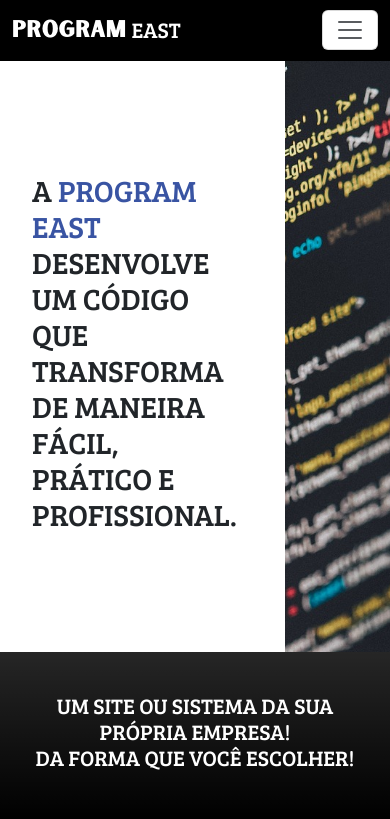
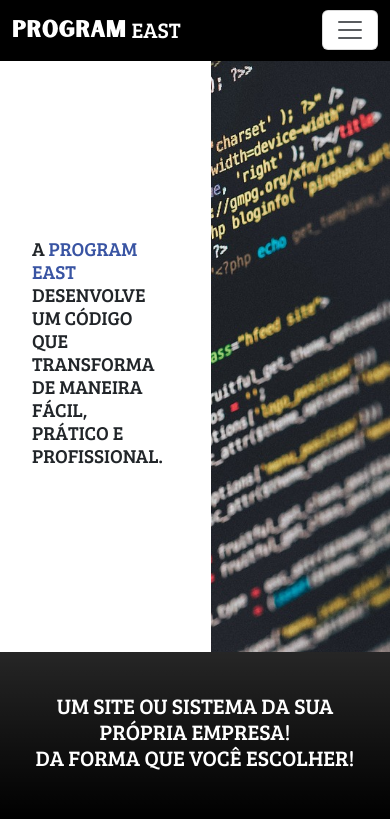
Before and after one commit to ProgramEast/portfolio, a PHP site: page / in a window 390 px wide. Shown: the top 819 px of the page. Run offline with PHP 8.4, Linux system fonts and the light colour scheme.

Commit message:
Nova alteração de tamanho no style

```diff
--- a/css/style.css
+++ b/css/style.css
@@ -112,7 +112,7 @@
     }
 
     .titulo{
-        font-size: 10px !important;
+      font-size: clamp(1.125rem, 5vw, 2rem);
     }
 }
 
@@ -202,8 +202,8 @@
 
 .titulo {
     font-family: 'Bree Serif';
-    /* font-weight: 700 !important; */
-    font-size: 30px !important;
+    font-size: clamp(1.2rem, 4vw, 2rem);
+    text-transform: uppercase;
 }
 
 #menu {
```
